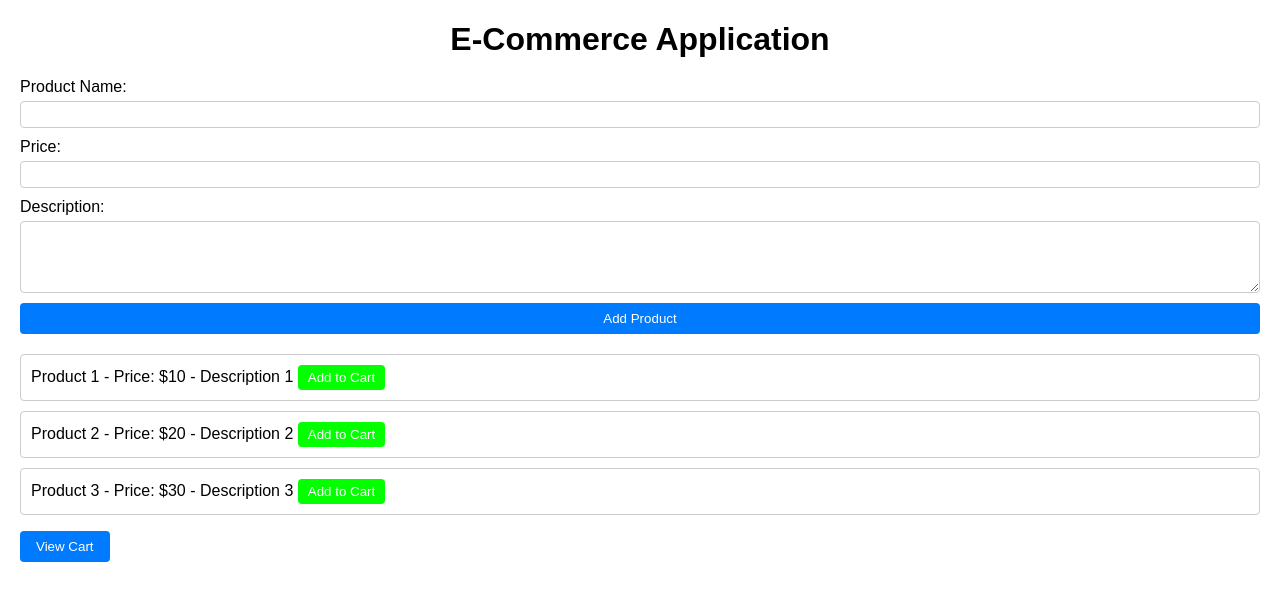
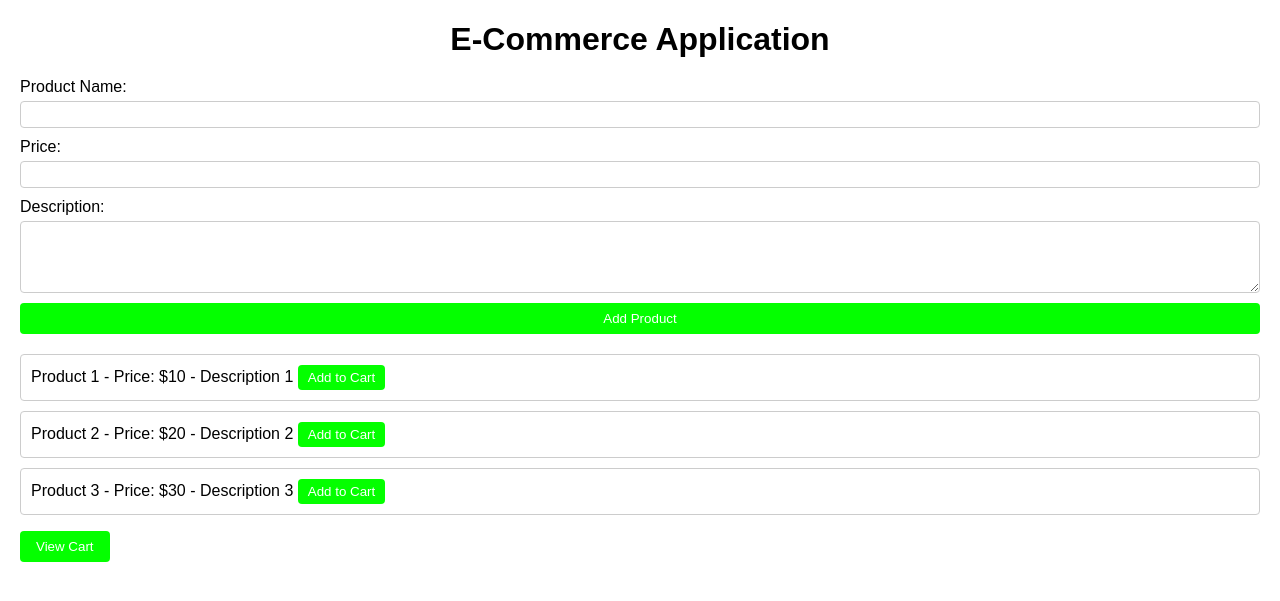
Before and after one commit to TejasAU/docker-practice, a Flask app: page / in a window 1280 px wide. Shown: the top 601 px of the page. Run offline with Flask 3, Linux system fonts and the light colour scheme; data that the repository does not hold is empty.

Commit message:
changed color again

```diff
--- a/CodeGym-main/Part 3 UI Code/static/css/style.css
+++ b/CodeGym-main/Part 3 UI Code/static/css/style.css
@@ -29,7 +29,7 @@ textarea {
 
 button {
     padding: 8px 16px;
-    background-color: #007BFF;
+    background-color: #04ff00;
     color: #fff;
     border: none;
     border-radius: 4px;
```
